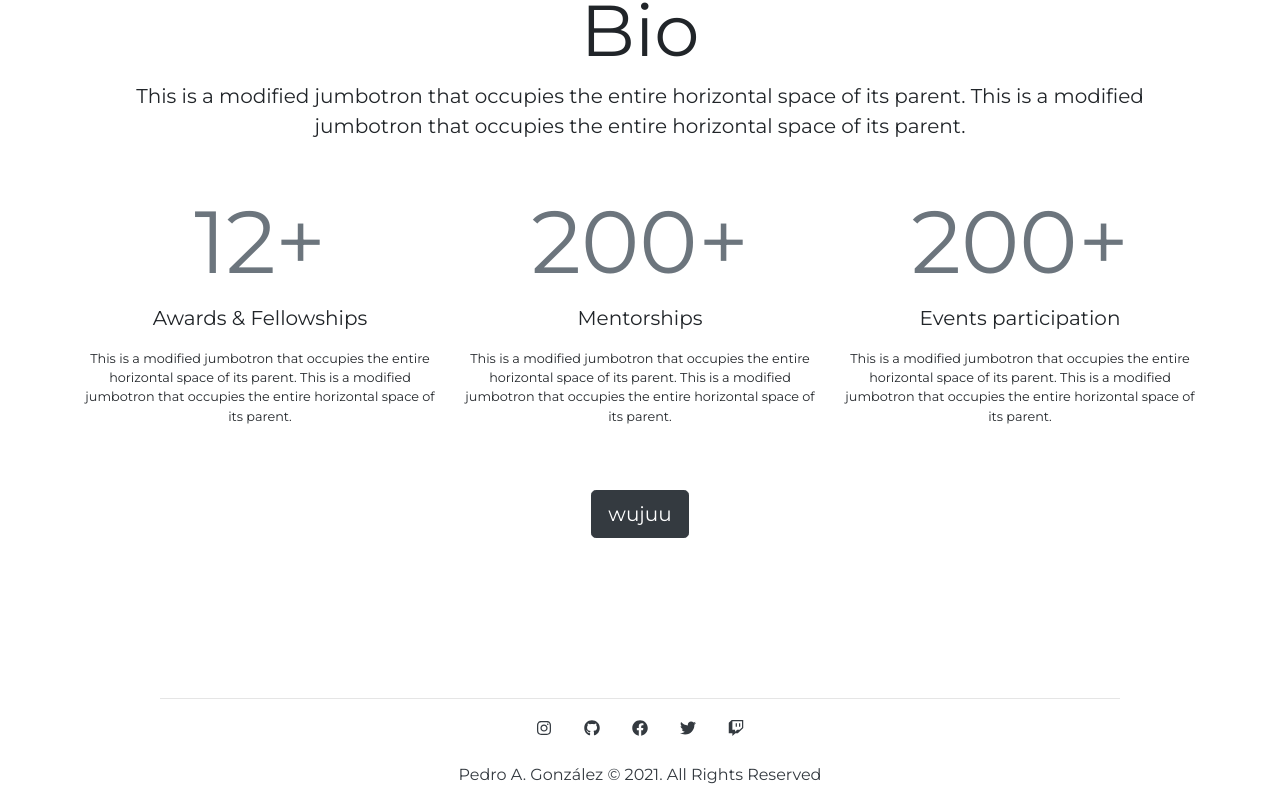
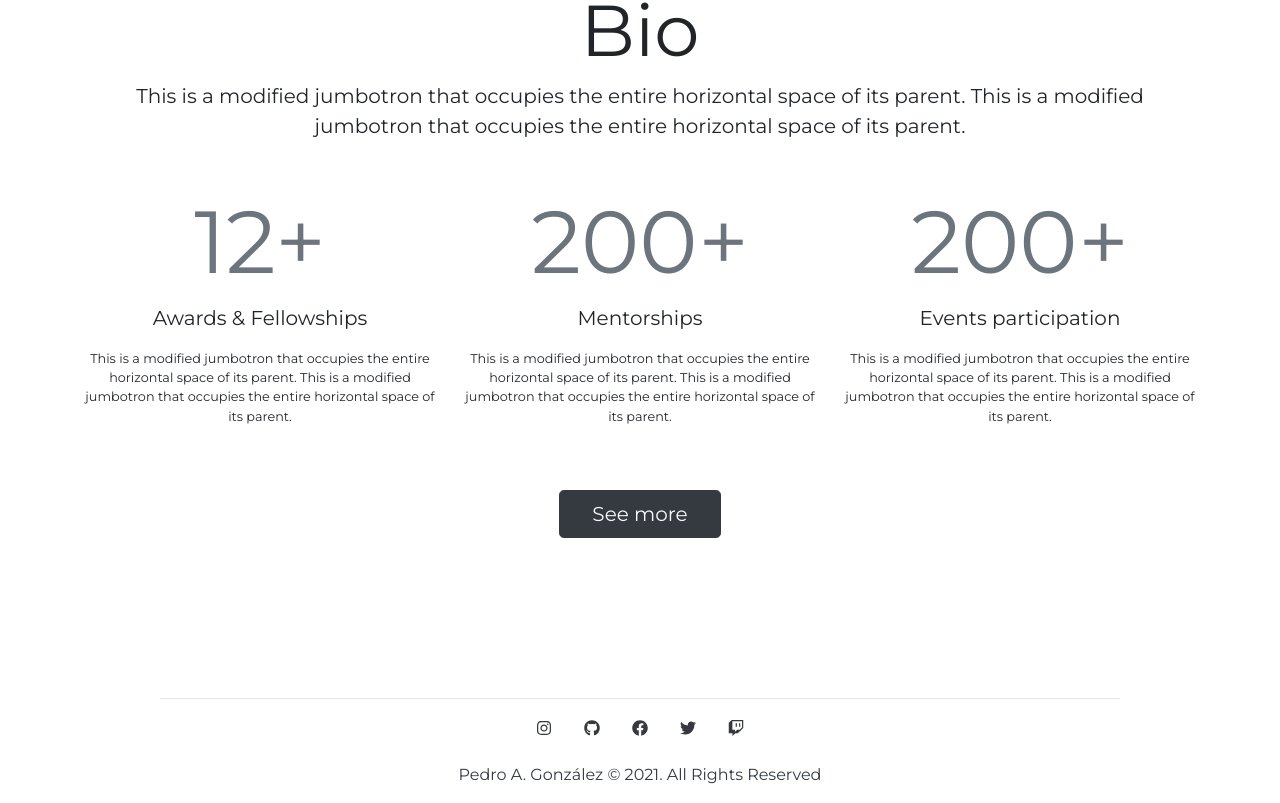
Before and after one commit to pedroagont/pedroagont, a React (Create React App) app: page / in a window 1280 px wide. Shown: the part 1093-1896 px from the top of the page. Built offline with nearby package versions, Linux system fonts and the light colour scheme.

Commit message:
Add link to about page and change button text

```diff
--- a/src/components/Main.js
+++ b/src/components/Main.js
@@ -1,5 +1,6 @@
 import React from 'react';
 import { Jumbotron, Container, Row, Col, Button } from 'reactstrap';
+import { Link } from "react-router-dom";
 
 const Main = (props) => {
   return (
@@ -28,7 +29,9 @@ const Main = (props) => {
             </Col>
           </Row>
           <div style={{ height: '3em' }} />
-          <Button color="dark" size="lg">wujuu</Button>
+          <Button color="dark" size="lg">
+            <Link to="/about" className="text-light px-3">See more</Link>
+          </Button>
         </Container>
       </Jumbotron>
     </div>
```
